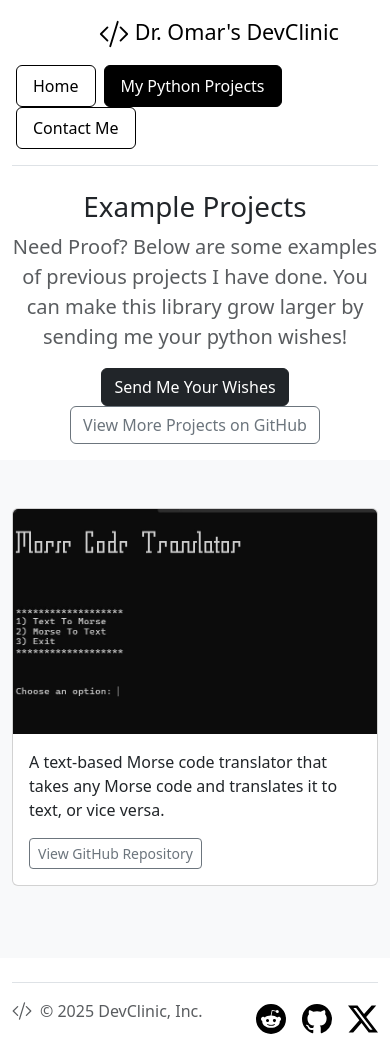
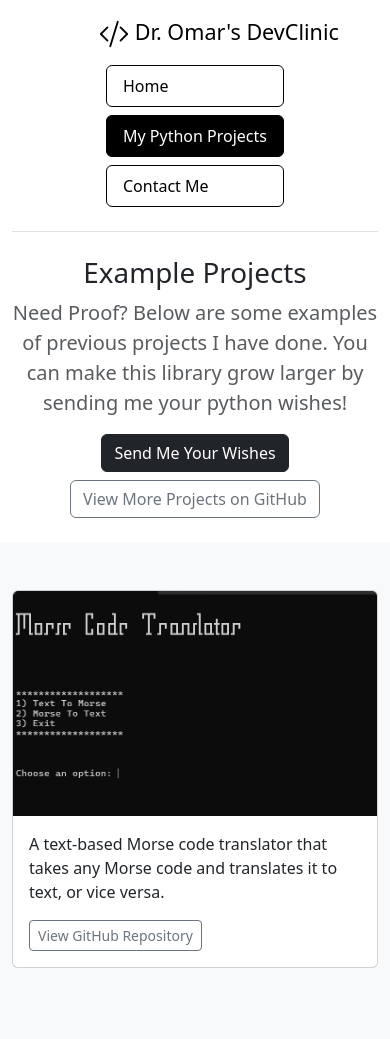
Before and after one commit to Coding-Doctor-Omar/Portfolio-Website, a Flask app: page /projects in a window 390 px wide. Shown: the top 1039 px of the page. Run offline with Flask 3, Linux system fonts and the light colour scheme; some libraries are stand-ins or nearby versions.

Commit message:
Fix Button Layout for Mobile Devices

```diff
--- a/templates/base.html
+++ b/templates/base.html
@@ -20,24 +20,25 @@
             Dr. Omar's DevClinic
         </span>
       </a>
-
-      <ul class="nav nav-pills">
+    <div class="d-flex flex-column flex-sm-row justify-content-center">
+      <ul class="nav nav-pills flex-column flex-sm-row">
         {% if page_name == 'Home' %}
-        <li class="nav-item"><a href="{{ url_for('home') }}" class="nav-link active" aria-current="page">Home</a></li>
+        <li class="nav-item mb-2 mb-sm-0"><a href="{{ url_for('home') }}" class="nav-link active" aria-current="page">Home</a></li>
         {% else %}
-        <li class="nav-item"><a href="{{ url_for('home') }}" class="nav-link" aria-current="page">Home</a></li>
+        <li class="nav-item mb-2 mb-sm-0"><a href="{{ url_for('home') }}" class="nav-link" aria-current="page">Home</a></li>
         {% endif %}
         {% if page_name == 'Projects' %}
-        <li class="nav-item"><a href="{{ url_for('projects') }}" class="nav-link active">My Python Projects</a></li>
+        <li class="nav-item mb-2 mb-sm-0"><a href="{{ url_for('projects') }}" class="nav-link active">My Python Projects</a></li>
         {% else %}
-        <li class="nav-item"><a href="{{ url_for('projects') }}" class="nav-link">My Python Projects</a></li>
+        <li class="nav-item mb-2 mb-sm-0"><a href="{{ url_for('projects') }}" class="nav-link">My Python Projects</a></li>
         {% endif %}
         {% if page_name == 'Contact' %}
-        <li class="nav-item"><a href="{{ url_for('contact') }}" class="nav-link active">Contact Me</a></li>
+        <li class="nav-item mb-2 mb-sm-0"><a href="{{ url_for('contact') }}" class="nav-link active">Contact Me</a></li>
         {% else %}
-        <li class="nav-item"><a href="{{ url_for('contact') }}" class="nav-link">Contact Me</a></li>
+        <li class="nav-item mb-2 mb-sm-0"><a href="{{ url_for('contact') }}" class="nav-link">Contact Me</a></li>
         {% endif %}
       </ul>
+    </div>
     </header>
   </div>
   {% block content %}{% endblock %}
--- a/templates/projects.html
+++ b/templates/projects.html
@@ -6,8 +6,8 @@
         <p class="lead text-muted">Need Proof? Below are some examples of previous projects I have done. You can make
             this library grow larger by sending me your python wishes!</p>
         <p>
-            <a href="{{ url_for('contact') }}" class="btn btn-dark">Send Me Your Wishes</a>
-            <a href="https://github.com/Coding-Doctor-Omar" target="_blank" class="btn btn-outline-secondary">View More
+            <a href="{{ url_for('contact') }}" class="btn btn-dark mb-2 mb-sm-0">Send Me Your Wishes</a>
+            <a href="https://github.com/Coding-Doctor-Omar" target="_blank" class="btn btn-outline-secondary mb-2 mb-sm-0">View More
                 Projects on GitHub</a>
         </p>
     </div>
```
